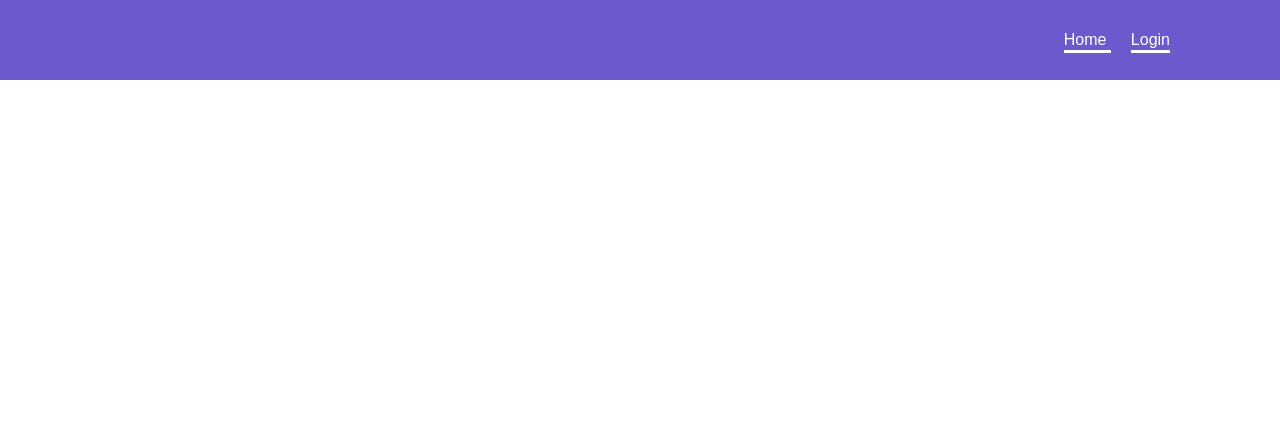
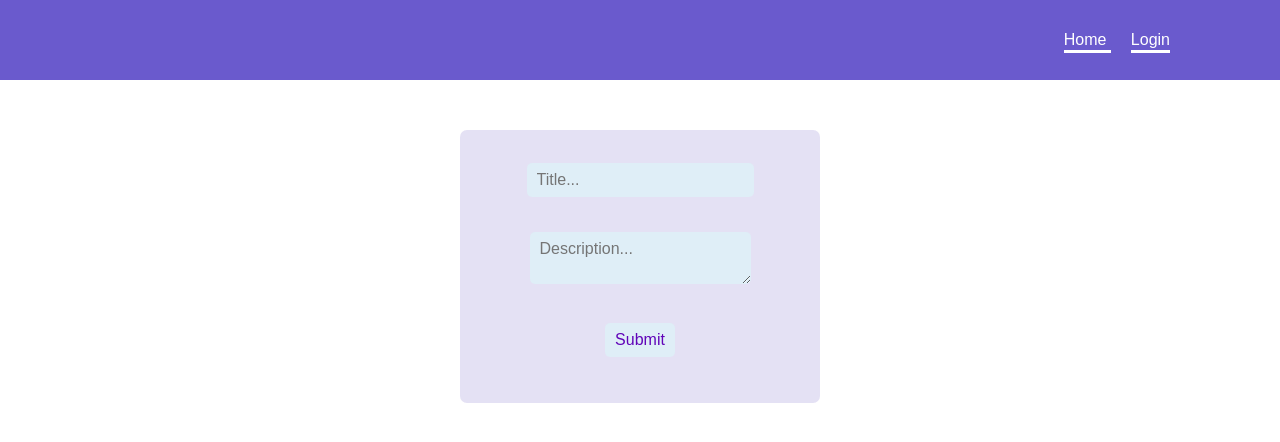
Before and after one commit to yuasys/episode15, a React (Create React App) app: page /createpost in a window 1280 px wide. Shown: the top 442 px of the page. Built offline with nearby package versions, Linux system fonts and the light colour scheme; no server answers.

Commit message:
Update
フォームとDB登録

```diff
--- a/package.json
+++ b/package.json
@@ -3,6 +3,7 @@
   "version": "0.1.0",
   "private": true,
   "dependencies": {
+    "@hookform/resolvers": "^2.9.10",
     "@testing-library/jest-dom": "^5.16.5",
     "@testing-library/react": "^13.4.0",
     "@testing-library/user-event": "^13.5.0",
@@ -14,10 +15,12 @@
     "react": "^18.2.0",
     "react-dom": "^18.2.0",
     "react-firebase-hooks": "^5.1.0",
+    "react-hook-form": "^7.39.3",
     "react-router-dom": "^6.4.3",
     "react-scripts": "5.0.1",
     "typescript": "^4.8.4",
-    "web-vitals": "^2.1.4"
+    "web-vitals": "^2.1.4",
+    "yup": "^0.32.11"
   },
   "scripts": {
     "start": "react-scripts start",
--- a/src/App.css
+++ b/src/App.css
@@ -63,13 +63,13 @@
   justify-content: center;
 }
 form {
-  margin-top: 50px;
+  margin: 50px auto;
   padding: 30px 20px;
   width: 320px;
   border-radius: 7px;
   background-color: white;
   backdrop-filter: blur(5px);
-  background-color: rgba(43, 0, 255, 0.588);
+  background-color: rgba(210, 204, 237, 0.588);
   overflow: hidden;
 }
 
--- a/src/config/firebase.ts
+++ b/src/config/firebase.ts
@@ -1,6 +1,7 @@
 // Import the functions you need from the SDKs you need
 import { initializeApp } from "firebase/app";
 import { getAuth, GoogleAuthProvider } from "firebase/auth"; //行追加
+import { getFirestore } from "firebase/firestore";
 // TODO: Add SDKs for Firebase products that you want to use
 // https://firebase.google.com/docs/web/setup#available-libraries
 
@@ -17,5 +18,6 @@
 // Initialize Firebase
 const app = initializeApp(firebaseConfig);
 
-export const auth = getAuth(app);                 //行追加
+export const auth = getAuth(app); //行追加
 export const provider = new GoogleAuthProvider(); //行追加
+export const db = getFirestore(app);
--- a/src/pages/create-post/create-form.tsx
+++ b/src/pages/create-post/create-form.tsx
@@ -1,3 +1,48 @@
+import { useForm } from "react-hook-form";
+import * as yup from "yup";
+import { yupResolver } from "@hookform/resolvers/yup";
+import { addDoc, collection } from "firebase/firestore";
+import { auth, db } from "../../config/firebase";
+import { useAuthState } from "react-firebase-hooks/auth";
+
+interface CreateFormData {
+  title: string;
+  description: string;
+}
+
 export const CreateForm = () => {
-  return <div></div>;
+  const [user] = useAuthState(auth);
+
+  const schema = yup.object().shape({
+    title: yup.string().required("You must add a title"),
+    description: yup.string().required("You must add a description"),
+  });
+
+  const {
+    register,
+    handleSubmit,
+    formState: { errors },
+  } = useForm<CreateFormData>({
+    resolver: yupResolver(schema),
+  });
+
+  const postRef = collection(db, "posts");
+
+  const onCreatePost = async (data: CreateFormData) => {
+    await addDoc(postRef, {
+      ...data,
+      username: user?.displayName,
+      userId: user?.uid,
+    });
+  };
+
+  return (
+    <form onSubmit={handleSubmit(onCreatePost)}>
+      <input placeholder="Title..." {...register("title")} />
+      <p style={{ color: "red" }}> {errors.title?.message}</p>
+      <textarea placeholder="Description..." {...register("description")} />
+      <p style={{ color: "red" }}> {errors.description?.message}</p>
+      <input type="submit" />
+    </form>
+  );
 };
```
Also changed, not shown: 1 other file (tests, documents, lock files or other folders).
